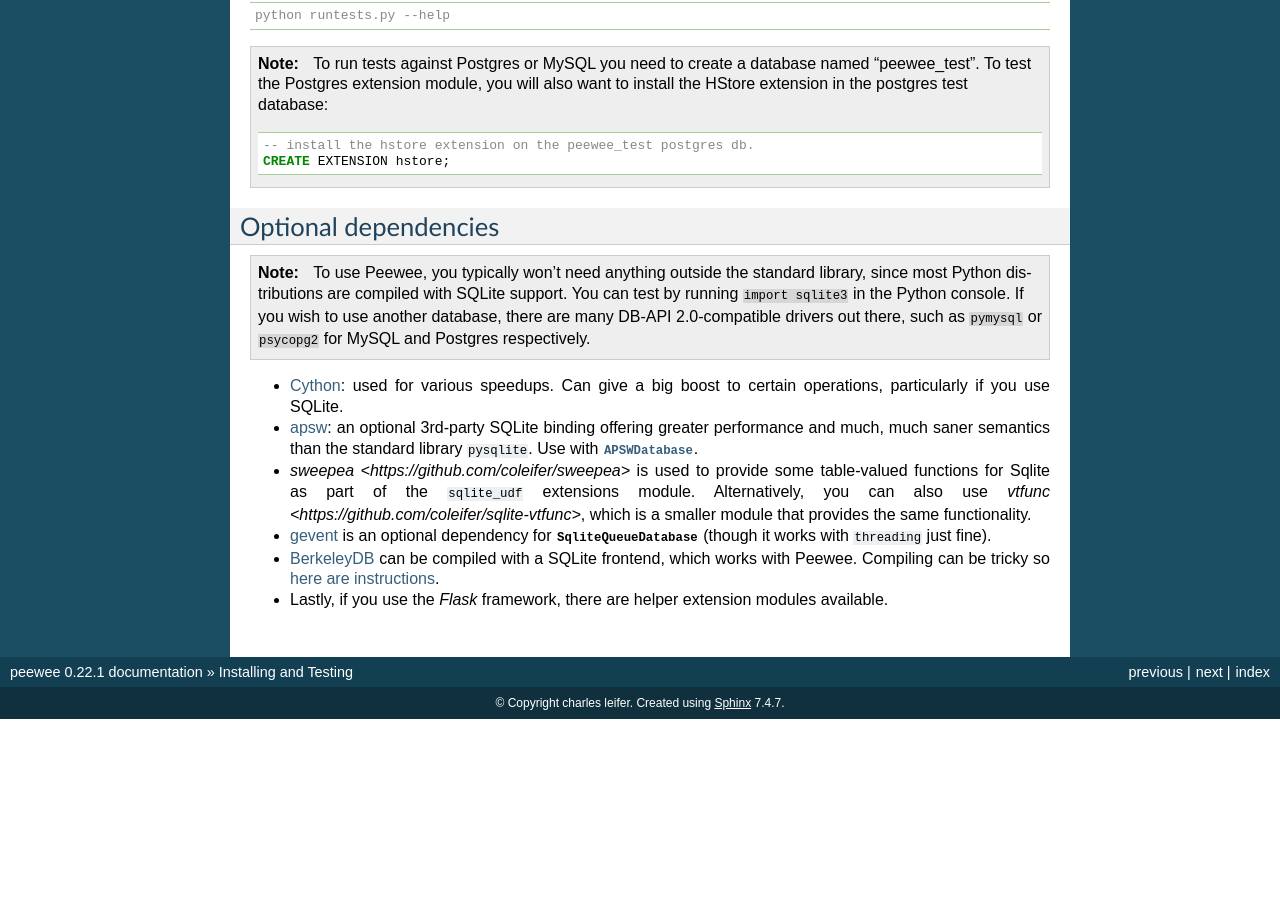
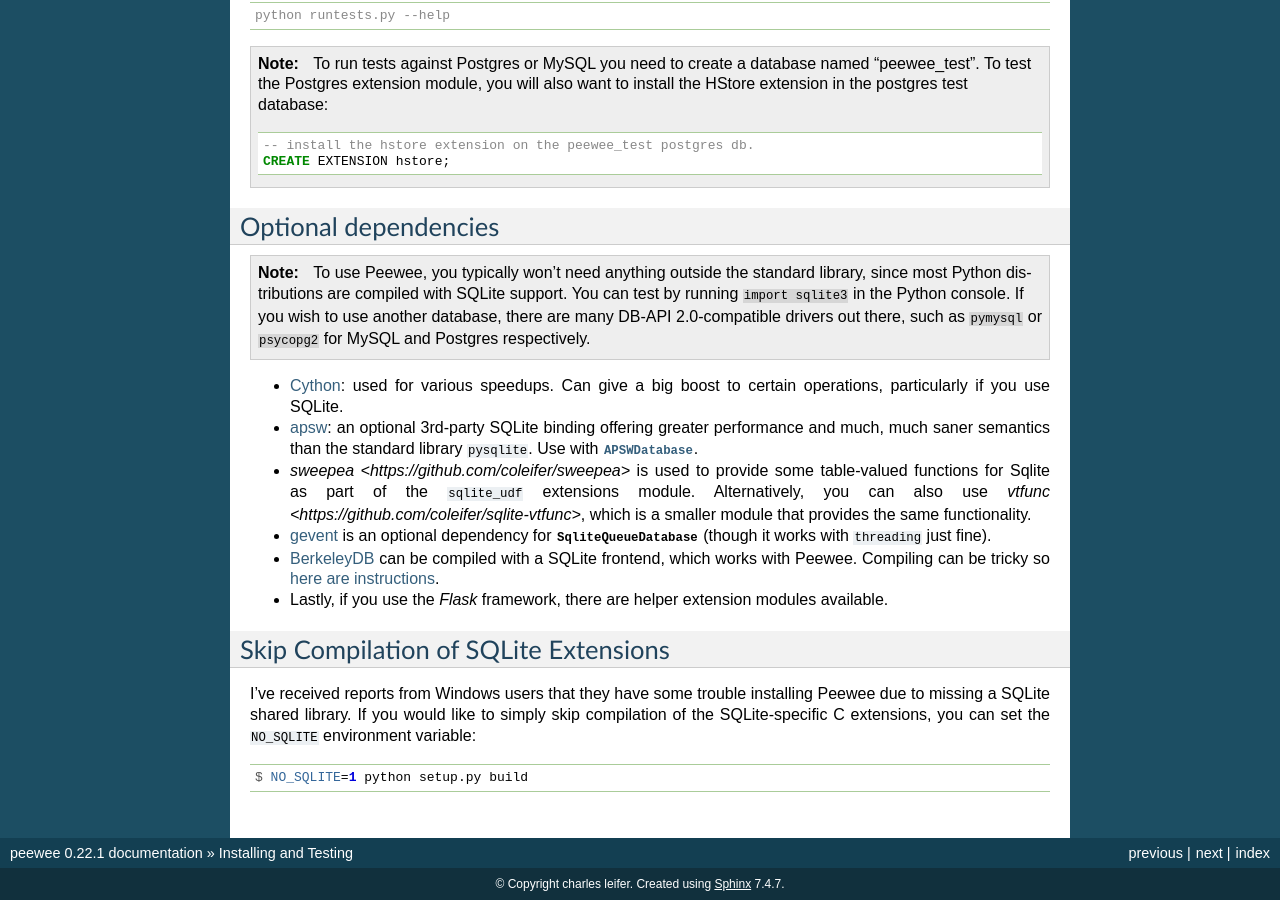
Before and after one commit to coleifer/peewee, a Sphinx documentation site: the page built from docs/peewee/installation.rst, in a window 1280 px wide and 900 px high, scrolled down 802 px. Built offline with Sphinx 7.4.7, drawn with Linux system fonts in a browser that asks for light colours; pages that are not in the unit, such as notebooks, are missing from menus; before the commit the page ends 1521 px from its top, so only the background shows below that; some of the changed text lies outside the part shown.

Commit message:
Note on NO_SQLITE env var.

```diff
--- a/docs/peewee/installation.rst
+++ b/docs/peewee/installation.rst
@@ -41,6 +41,7 @@
     # Build the C extension and place shared libraries alongside other modules.
     python setup.py build_ext -i
 
+
 Running tests
 -------------
 
@@ -66,6 +67,7 @@
 
         -- install the hstore extension on the peewee_test postgres db.
         CREATE EXTENSION hstore;
+
 
 Optional dependencies
 ---------------------
@@ -95,3 +97,16 @@
   tricky so `here are instructions <http://charlesleifer.com/blog/updated-instructions-for-compiling-berkeleydb-with-sqlite-for-use-with-python/>`_.
 * Lastly, if you use the *Flask* framework, there are helper extension modules
   available.
+
+
+Skip Compilation of SQLite Extensions
+-------------------------------------
+
+I've received reports from Windows users that they have some trouble installing
+Peewee due to missing a SQLite shared library. If you would like to simply skip
+compilation of the SQLite-specific C extensions, you can set the ``NO_SQLITE``
+environment variable:
+
+.. code-block:: console
+
+    $ NO_SQLITE=1 python setup.py build
```
